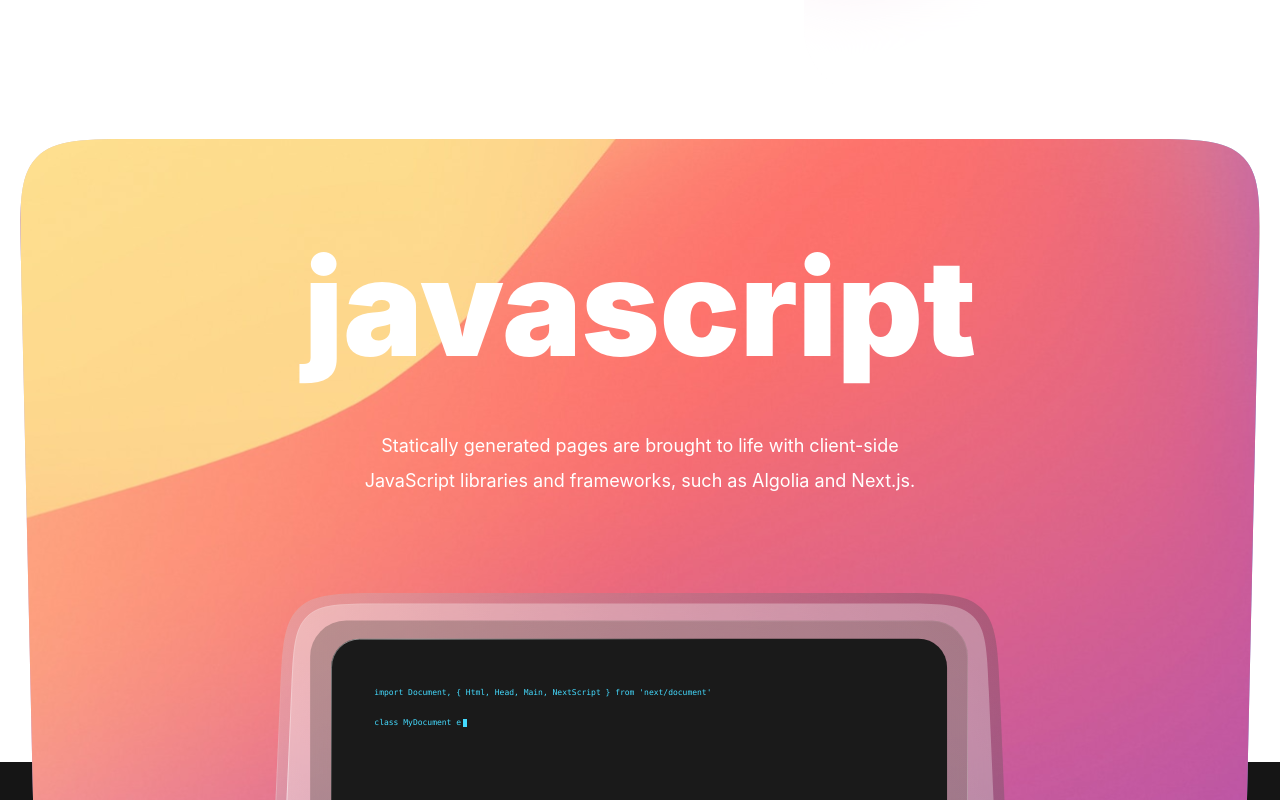
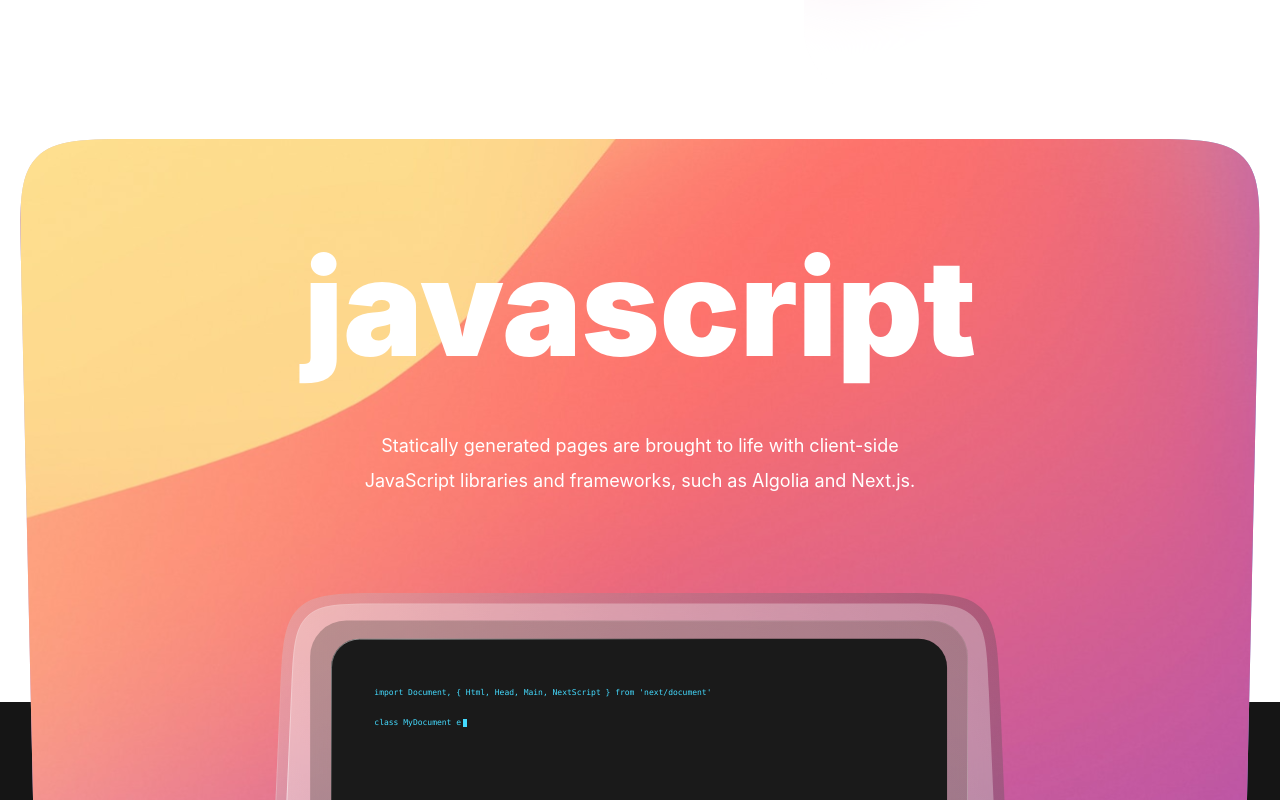
Before and after one commit to hallefsantos/monogram-exercise, a SvelteKit app: page / in a window 1280 px wide. Shown: the part 1020-1820 px from the top of the page. Built offline with nearby package versions, Linux system fonts and the light colour scheme.

Commit message:
fix: layout shift

```diff
--- a/src/components/Javascript.svelte
+++ b/src/components/Javascript.svelte
@@ -6,8 +6,8 @@
 </script>
 
 <section class="relative z-20 before:absolute before:left-0 before:bottom-0 before:w-full before:h-[20.5%] before:bg-gray-900 pt-[42px] px-5 bg-white">
-  <div class="relative max-w-[1397px] w-full mx-auto">
-    <img src="/javascript-bg.svg" class="w-full" alt="JS background shape">
+  <div class="relative max-w-[1397px] pb-[58%] w-full mx-auto">
+    <img class="absolute inset-0" src="/javascript-bg.svg" alt="JS background shape">
     <div class="absolute top-[5%] sm:top-[8%] xl:top-[93px] left-1/2 -translate-x-1/2 max-w-[810px] px-5 w-full text-center">
       <h2 class="text-white text-[40px] sm:text-2xl lg:text-4xl font-black" data-aos="fade-up">javascript</h2>
       <p class="max-w-[578px] w-full mt-2 sm:mt-11 mx-auto text-[14px] sm:text-[16px] xl:text-sm text-white" data-aos="fade-up" data-aos-delay="300">Statically generated pages are brought to life with client-side JavaScript libraries and frameworks, such as Algolia and Next.js.</p>
--- a/src/components/RetroComputer.svelte
+++ b/src/components/RetroComputer.svelte
@@ -32,7 +32,7 @@
   </figure>
 
 <!-- w-72 sm:w-96 lg:w-[650px] xl:w-full  -->
-<div class="absolute top-[5%] sm:top-[5.5%] lg:top-[6%] left-[15.5%]">
+<div class="absolute top-[5%] sm:top-[5.5%] lg:top-[6%] left-[15.5%] w-full h-full">
   <pre class="text-left leading-[1px] sm:leading-[3px] lg:leading-[9px] xl:leading-[12px]">
     <code class="font-mono text-[3px] sm:text-[4px] lg:text-[6.5px] xl:text-[8px]">
       <span bind:this={retroComputer} class={cn('after:relative after:top-0.5 after:w-0.5 xl:after:w-1 after:inline-block after:h-1.5 xl:after:h-2 after:bg-blue-400 after:ml-0.5', {
```
